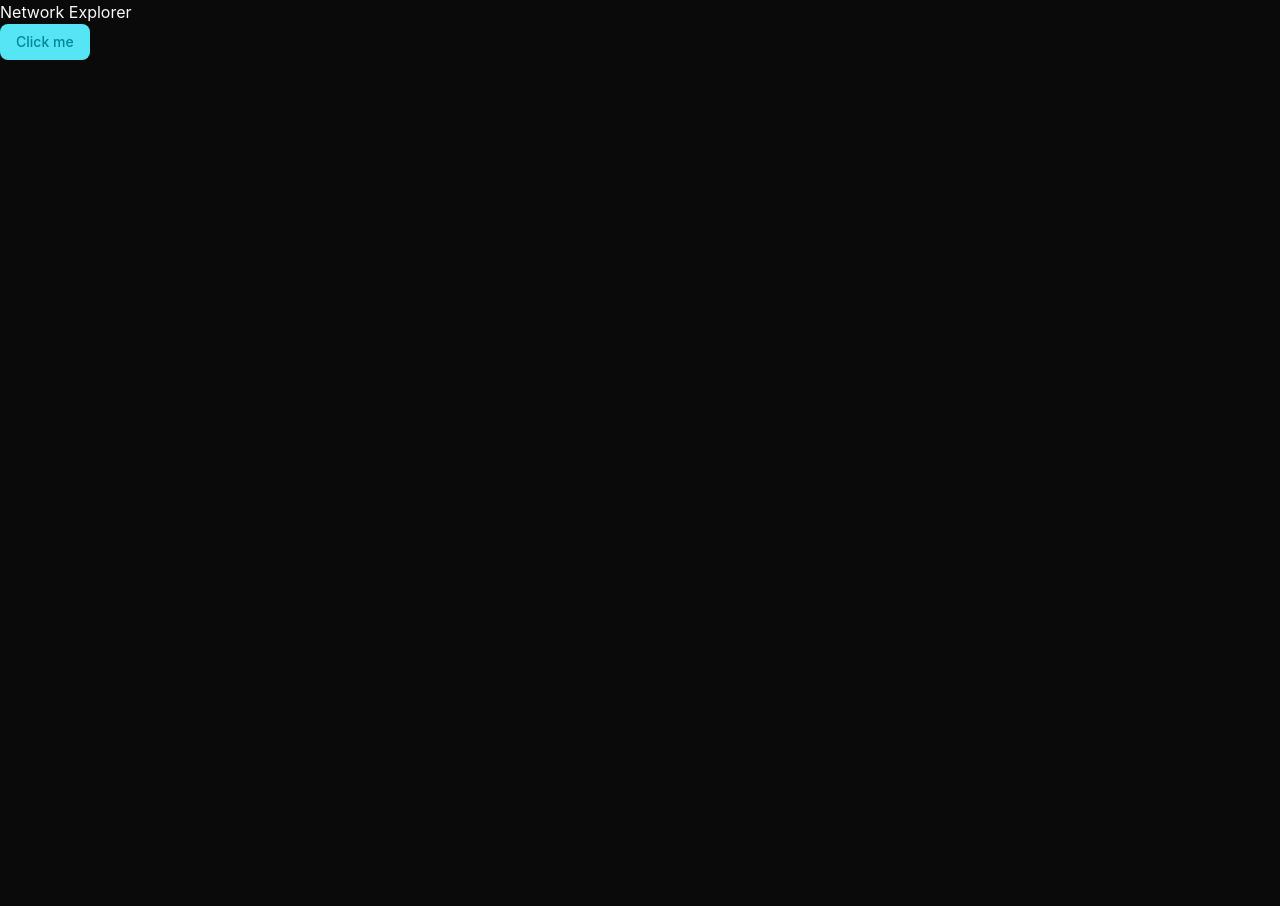
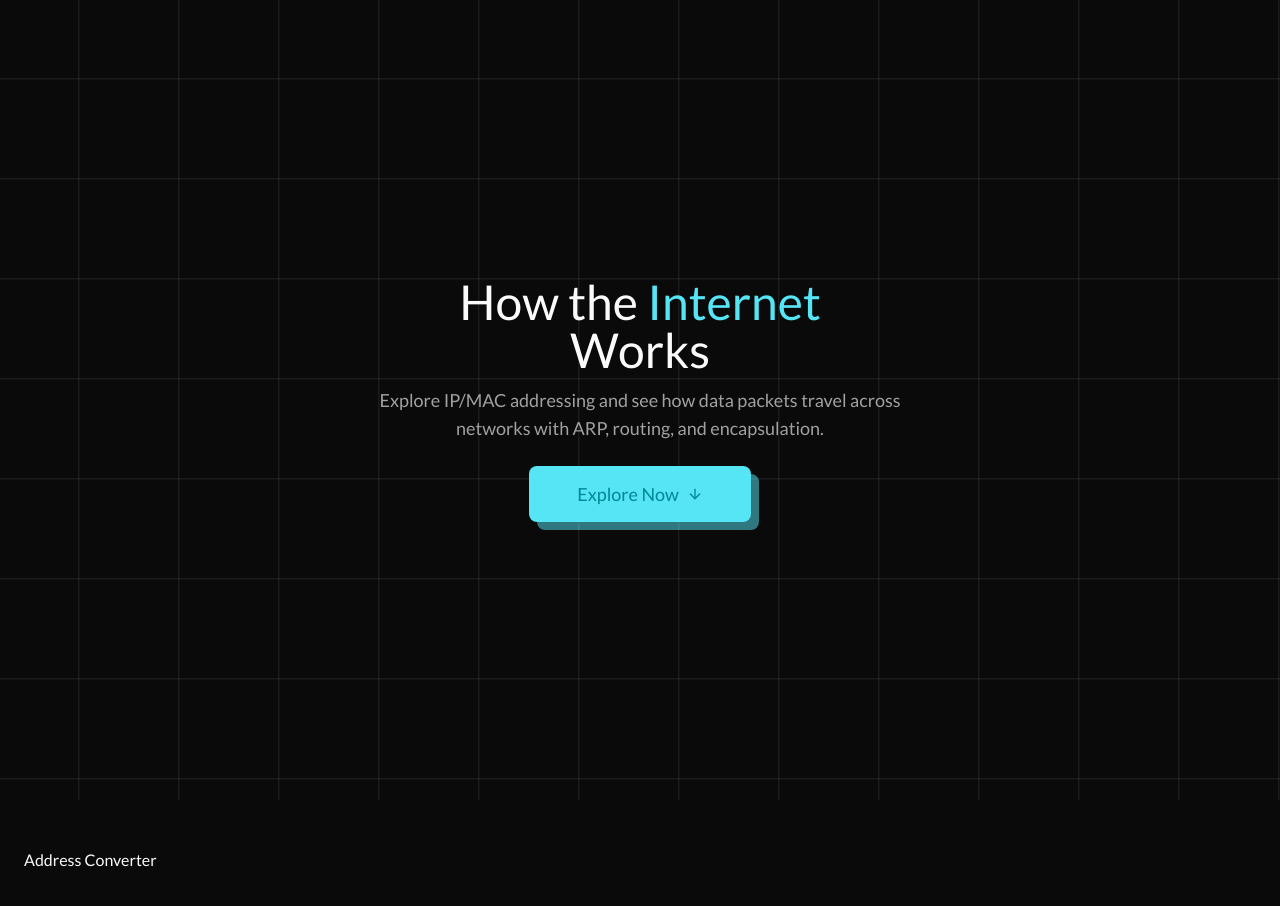
Before and after one commit to Victor-Okenwa/network-explorer, a React (Vite) app: page / in a window 1280 px wide. Shown: the top 906 px of the page. Before the commit the page ends 800 px from the top, so only its background shows below. Built offline with nearby package versions, Linux system fonts and the light colour scheme.

Commit message:
feat: setup jumbotron

```diff
--- a/index.html
+++ b/index.html
@@ -3,7 +3,9 @@
   <head>
     <meta charset="UTF-8" />
     <link rel="icon" type="image/svg+xml" href="/vite.svg" />
-    <meta name="viewport" content="width=device-width, initial-scale=1.0" />
+    <meta name="viewport" content="width=device-width, initial-scale=1.0, maximum-scale=1.0, user-scalable=no, viewport-fit=cover" />
+    <meta name="description" content="Explore IP/MAC addressing and see how data packets travel across networks with ARP, routing, and encapsulation.">
+    <meta name="keywords" content="network, explorer, ip, mac, addressing, arp, routing, encapsulation">
     <title>network-explorer</title>
   </head>
   <body>
--- a/package.json
+++ b/package.json
@@ -15,6 +15,7 @@
     "class-variance-authority": "^0.7.1",
     "clsx": "^2.1.1",
     "lucide-react": "^0.574.0",
+    "motion": "^12.34.2",
     "radix-ui": "^1.4.3",
     "react": "^19.2.0",
     "react-dom": "^19.2.0",
--- a/src/App.tsx
+++ b/src/App.tsx
@@ -1,13 +1,38 @@
 import { Button } from "@/components/ui/button";
 import { ThemeProvider } from "./components/theme-provider";
+import { ArrowDown } from "lucide-react";
 
 function App() {
 
   return (
     <ThemeProvider defaultTheme="dark" storageKey="network-explorer-theme">
       <main>
-        <h1>Network Explorer</h1>
-        <Button>Click me</Button>
+
+        <section className=" sm:px-6 px-4 flex flex-col justify-center items-center min-h-screen moving-grid max-w-screen">
+          <h1 className="text-3xl sm:text-5xl text-center max-w-md">How the <span className="text-primary">Internet</span> Works</h1>
+
+          <p className="text-center text-base sm:text-lg mt-3 text-muted-foreground max-w-xl">
+            Explore IP/MAC addressing and see how data packets travel across networks with ARP, routing, and encapsulation.
+          </p>
+
+          <div className="flex justify-center relative">
+            <Button onClick={() => window.location.href = "#addressing"}
+              className="relative mt-6 text0-base sm:text-lg w-fit py-7 px-12! after:content-[''] after:-z-1 after:absolute after:top-2 after:left-2 after:w-full after:h-full after:bg-primary/50 after:rounded-md hover:after:bg-primary/70 hover:after:top-1 hover:left-1 after:transition-all! after:duration-600!">
+              Explore Now <ArrowDown />
+            </Button>
+          </div>
+        </section>
+
+
+        <section id="addressing" className="py-12 sm:px-6 px-4">
+          <div>
+            <h2>Address Converter</h2>
+          </div>
+
+
+          <div></div>
+        </section>
+
       </main>
     </ThemeProvider>
   )
--- a/src/index.css
+++ b/src/index.css
@@ -4,7 +4,15 @@
 
 @custom-variant dark (&:is(.dark *));
 
+@font-face {
+  font-family: "Lato";
+  src: url("./assets/fonts/Lato.ttf") format("truetype");
+  font-weight: 400;
+  font-style: normal;
+}
+
 @theme inline {
+     --font-sans: "Lato", sans-serif;
     --radius-sm: calc(var(--radius) - 4px);
     --radius-md: calc(var(--radius) - 2px);
     --radius-lg: var(--radius);
@@ -116,9 +124,31 @@
 
 @layer base {
   * {
-    @apply border-border outline-ring/50;
+      @apply border-border outline-ring/50 font-sans;
+      scroll-behavior: smooth;
+      scrollbar-width: thin;
+      scrollbar-color: var(--primary) var(--background);
     }
+
   body {
     @apply bg-background text-foreground;
     }
 }
+
+@layer utilities {
+  .moving-grid {
+    background-image: linear-gradient(to right, rgba(255, 255, 255, 0.098) 1px, transparent 1px), linear-gradient(to bottom, rgba(255, 255, 255, 0.098) 1px, transparent 1px);
+    background-size: 100px 100px;
+    background-position: 0 0;
+    animation: moveGrid 7s linear infinite alternate;
+  }
+
+  @keyframes moveGrid {
+    0% {
+      background-position: 0 0;
+    }
+    100% {
+      background-position: 100px 100px;
+    }
+  }
+}
```
Also changed, not shown: src/assets/fonts/Lato.ttf (added), 1 other file (tests, documents, lock files or other folders).
